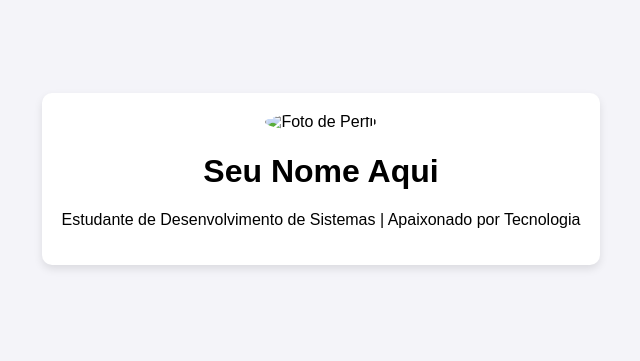
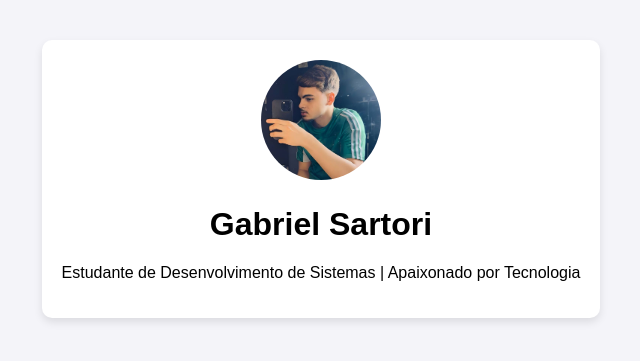
Before and after one commit to gabrielsgsmartins-spec/meu-perfil-git, a plain HTML site: page index.html in a window 1280 px wide. Shown: the part 221-582 px from the top of the page, without its empty margins (319-959 px from the left). Drawn offline with Linux system fonts and the light colour scheme.

Commit message:
Adicionando foto de perfil

```diff
--- a/index.html
+++ b/index.html
@@ -7,8 +7,8 @@
 </head>
 <body>
     <div class="card">
-        <img src="perfil.png" alt="Foto de Perfil">
-        <h1>Seu Nome Aqui</h1>
+        <img src="..\img\177402bd-9ed5-4d03-ad48-734c040c75b1.jpg" alt="Foto de Perfil">
+        <h1>Gabriel Sartori</h1>
         <p>Estudante de Desenvolvimento de Sistemas | Apaixonado por Tecnologia</p>
     </div>
 </body>
```
Also changed, not shown: img/177402bd-9ed5-4d03-ad48-734c040c75b1.jpg (added).
